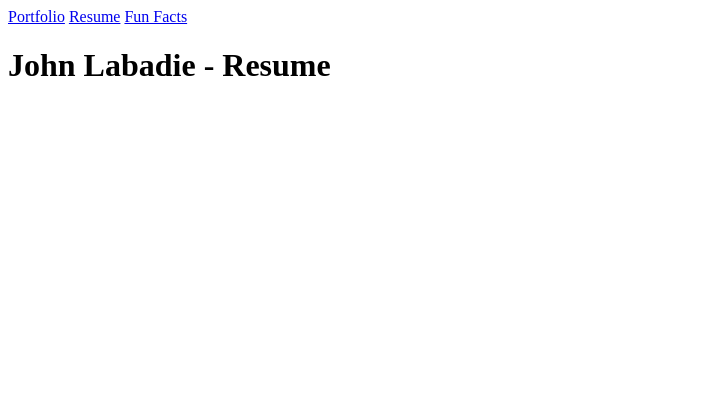
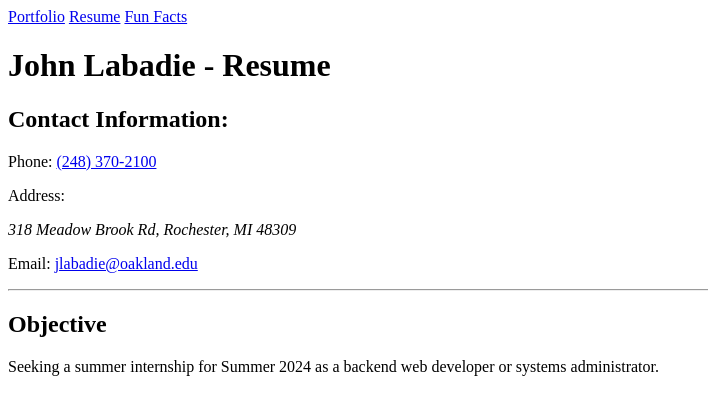
Before and after one commit to Technoknight17/Labadie_hw1TH_csi3150_fs2023, a plain HTML site: page html/my_resume.html in a window 1280 px wide. Shown: the whole page, without its empty margins (0-708 px from the left). Drawn offline with Linux system fonts and the light colour scheme.

Commit message:
Added resume contact info/objective

```diff
--- a/html/my_resume.html
+++ b/html/my_resume.html
@@ -5,7 +5,7 @@
     <meta name="viewport" content="width=device-width, initial-scale=1.0">
     <title>JLabadie</title>
     <!--Favicon found on Icons8-->
-    <link rel="shortcut icon" href="./img/favicon.png" type="image/x-icon" />
+    <link rel="shortcut icon" href="/img/favicon.png" type="image/x-icon" />
 </head>
 <body>
     <header>
@@ -17,8 +17,16 @@
             </nav>
         </div>
 		<h1>John Labadie - Resume</h1>
+        <h2>Contact Information:</h2>
+        <p>Phone: <a href="tel:+12483702100">(248) 370-2100</a></p>
+        <p>Address: <address>318 Meadow Brook Rd, Rochester, MI 48309</address></p>
+        <p>Email: <a href="mailto:jlabadie@oakland.edu">jlabadie@oakland.edu</a></p>
+        <hr>
 	</header>
-    <section></section>
+    <section id="objective">
+        <h2>Objective</h2>
+        <p>Seeking a summer internship for Summer 2024 as a backend web developer or systems administrator.</p>
+    </section>
 	<footer></footer>
 </body>
 </html>
```
Also changed, not shown: index.html (+4 -1 lines).
